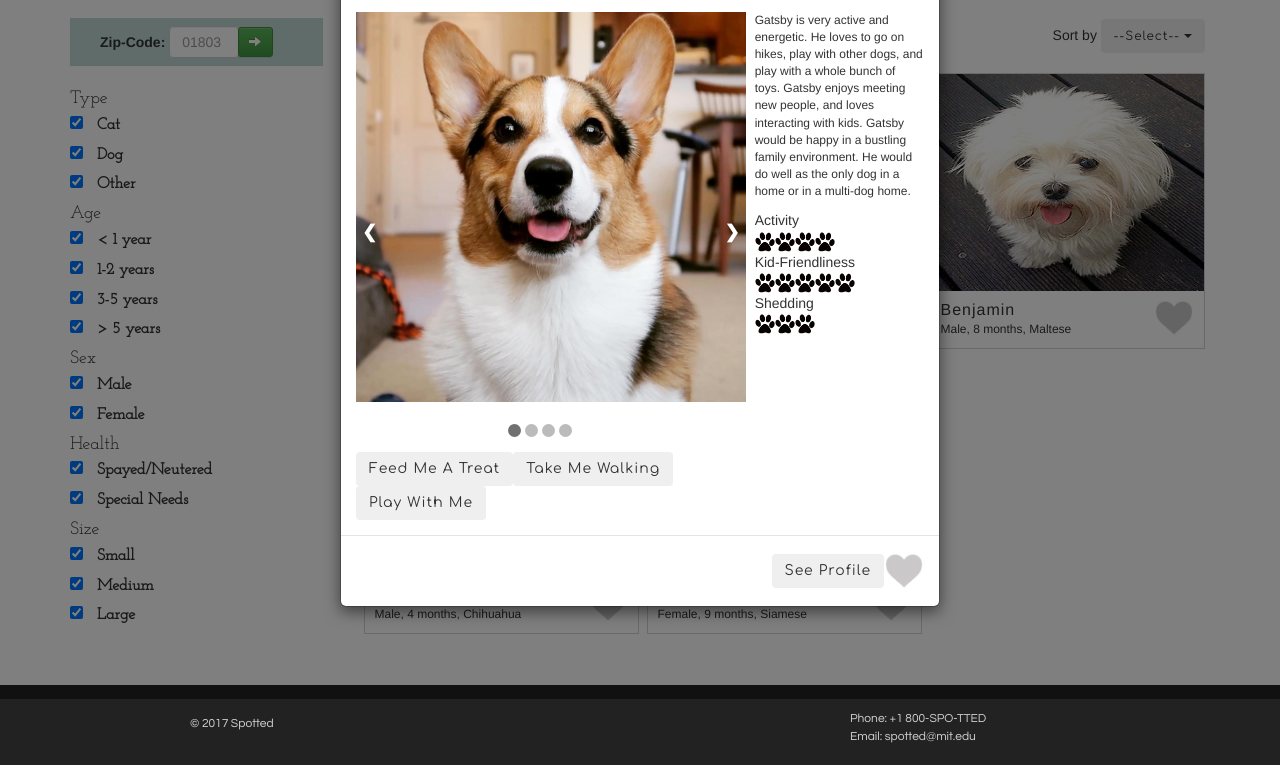
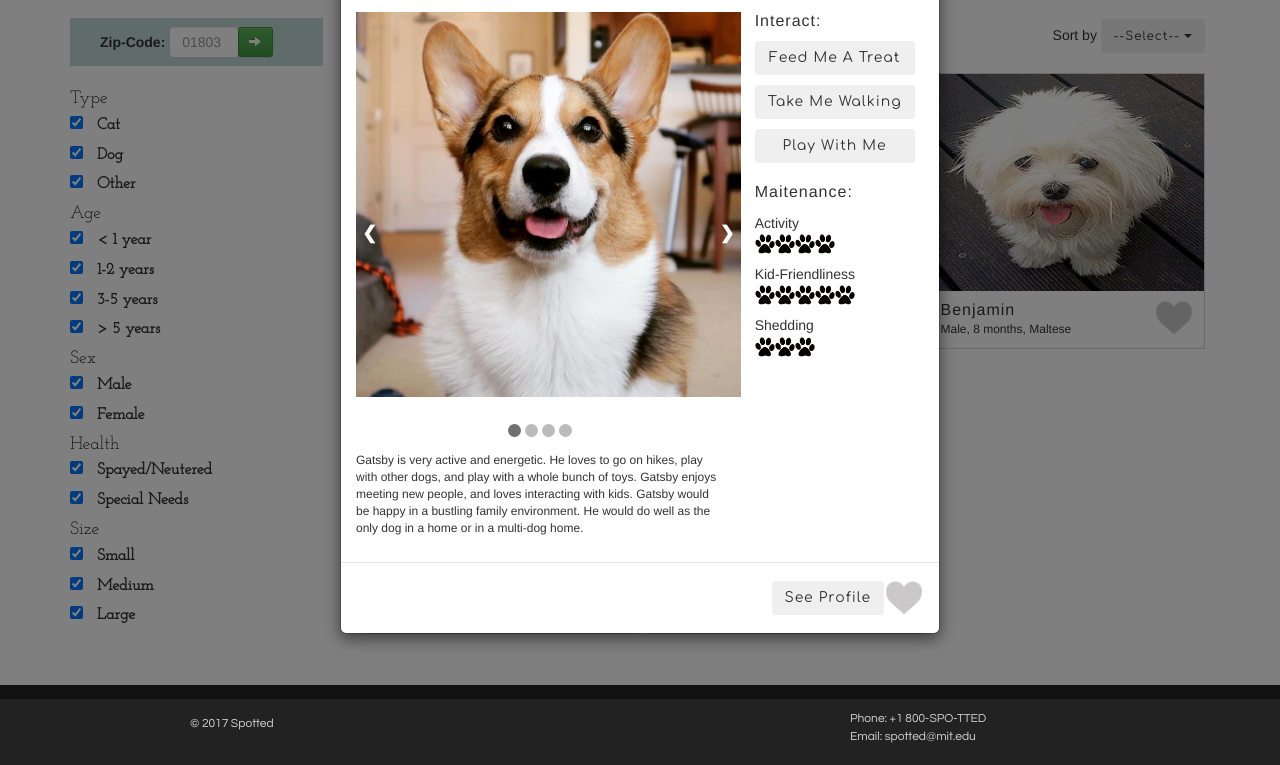
Before and after one commit to ejyuen/spotted, a plain HTML site: page searchres/index.html in a window 1280 px wide. Both pictures are taken after a click on the element 501 px from the left and 283 px from the top of the page. Shown: the part 101-866 px from the top of the page. Drawn offline with nearby package versions, Linux system fonts and the light colour scheme.

Commit message:
modal reformat

```diff
--- a/searchres/index.html
+++ b/searchres/index.html
@@ -292,8 +292,9 @@
 				newModal = newModal + "<div class='slides'>" + "<img class='" + petlist[i].name + "Slides' src='" + petlist[i].images[j] + "'></div>";
 			}
 
-			newModal = newModal + "</div><a class='prev' onclick='plusDivs(-1, "+ petlist[i].name + "); plusSlides(-1);' style='margin-left:-15px;'>&#10094;</a><a class='next' onclick='plusDivs(+1, "+ petlist[i].name + "); plusSlides(+1);'>&#10095;</a><div style='text-align:center;margin: 10px;'><span class='dot' onclick='currentSlide(1)'></span><span class='dot' onclick='currentSlide(2)'></span><span class='dot' onclick='currentSlide(3)'></span><span class='dot' onclick='currentSlide(4)'></span></div><button type='button' class='btn btn-secondary'>Feed me a treat</button><button type='button' class='btn btn-secondary'>Take me walking</button><button type='button' class='btn btn-secondary'>Play with me</button></div><div class='col-md-4'><p>" + petlist[i].description + "</p>";
-			// newModal = newModal + "</div><button class='btn btn-secondary' onclick='plusDivs(-1, " + petlist[i].name + ")'>&#10094;</button><button class='btn btn-secondary' onclick='plusDivs(+1, " + petlist[i].name + ")'>&#10095;</button><button type='button' class='btn btn-secondary'>Feed Treat</button><button type='button' class='btn btn-secondary'>Walk</button><button type='button' class='btn btn-secondary'>Play</button><br><br><p>" + petlist[i].description + "</p></div>";
+			// newModal = newModal + "</div><a class='prev' onclick='plusDivs(-1, "+ petlist[i].name + "); plusSlides(-1);' style='margin-left:-15px;'>&#10094;</a><a class='next' onclick='plusDivs(+1, "+ petlist[i].name + "); plusSlides(+1);'>&#10095;</a><div style='text-align:center;margin: 10px;'><span class='dot' onclick='currentSlide(1)'></span><span class='dot' onclick='currentSlide(2)'></span><span class='dot' onclick='currentSlide(3)'></span><span class='dot' onclick='currentSlide(4)'></span></div><button type='button' class='btn btn-secondary'>Feed me a treat</button><button type='button' class='btn btn-secondary'>Take me walking</button><button type='button' class='btn btn-secondary'>Play with me</button></div><div class='col-md-4'><p>" + petlist[i].description + "</p>";
+
+			newModal = newModal + "</div><a class='prev' onclick='plusDivs(-1, "+ petlist[i].name + "); plusSlides(-1);' style='margin-left:-15px;'>&#10094;</a><a class='next' onclick='plusDivs(+1, "+ petlist[i].name + "); plusSlides(+1);'>&#10095;</a><div style='text-align:center;margin: 10px;'><span class='dot' onclick='currentSlide(1)'></span><span class='dot' onclick='currentSlide(2)'></span><span class='dot' onclick='currentSlide(3)'></span><span class='dot' onclick='currentSlide(4)'></span></div><p>" + petlist[i].description + "</p></div><div class='col-md-4'><h4 class='subheader'>Interact:</h4><button type='button' class='btn btn-secondary' id='feed'>Feed me a treat</button><button type='button' class='btn btn-secondary' id='walk'>Take me walking</button><button type='button' class='btn btn-secondary' id='play'>Play with me</button><h4 class='subheader' id='maintenance'>Maitenance:</h4>";
 
 
 			//add the pet favorites info
--- a/searchres/search.css
+++ b/searchres/search.css
@@ -175,7 +175,7 @@ img {
   overflow: hidden;
   position: relative;
   margin: auto;
-  padding-right: 10px;
+  padding-right: 15px;
 }
 
 .slides {
@@ -209,7 +209,7 @@ img {
   text-align: right;
   right: 0;
   float: right;
-  padding: 16px 0 16px 0;
+  padding: 16px 5px 16px 0;
   border-radius: 3px 0 0 3px;
 }
 
@@ -218,6 +218,24 @@ img {
   /*background-color: rgba(209,209,209,0.8);*/
   text-decoration: none;
   color: var(--lightblue);
+}
+
+.subheader {
+	margin-top: 0px;
+	/*text-align: center;*/
+}
+
+#maintenance {
+	margin-top: 20px;
+}
+
+#walk, #feed, #play {
+	margin-top: 10px;
+	width: 160px;
+}
+
+.description {
+	padding-top: 10px;
 }
 
 /* The dots/bullets/indicators */
```
Also changed, not shown: 1 other file.
